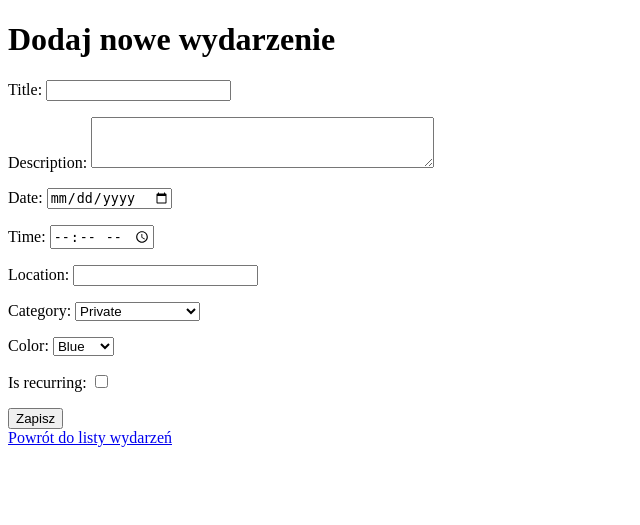
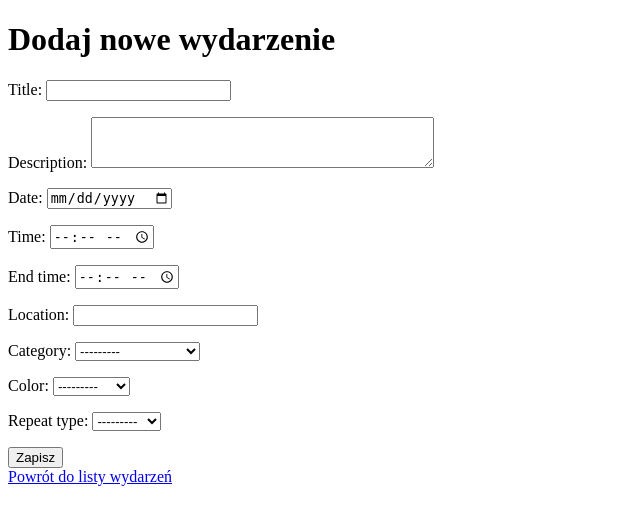
Before and after one commit to krzmac00/sumy, a Django app: page /add in a window 1280 px wide. Shown: the top 525 px of the page, without its empty margins (0-640 px from the left). Run offline with Django 5.2, Linux system fonts and the light colour scheme.

```diff
--- /dev/null
+++ b/mainapp/constants.py
@@ -0,0 +1,7 @@
+CATEGORY_COLORS = {
+    'important': '#FF0000',
+    'private': '#00FF00',
+    'exam': '#0000FF',
+    'club': '#FFFF00',
+    'university': '#FFA500',
+}
--- a/mainapp/forms.py
+++ b/mainapp/forms.py
@@ -1,7 +1,24 @@
 from django import forms
 from .models import Event
 
-# class EventForm(forms.ModelForm):
+
+class EventForm(forms.ModelForm):
+    class Meta:
+        model = Event
+        fields = '__all__'
+        widgets = {
+            'time': forms.TimeInput(attrs={'type': 'time'}),
+            'end_time': forms.TimeInput(attrs={'type': 'time'}),
+            'date': forms.DateInput(attrs={'type': 'date'}),
+            'end_date': forms.DateInput(attrs={'type': 'date'}),
+            'title': forms.TextInput(attrs={'class': 'form-control'}),
+            'description': forms.Textarea(attrs={'rows': 3}),
+            'category': forms.Select(attrs={'class': 'form-select'}),
+            'repeat_type': forms.Select(attrs={'class': 'form-control'}),
+        }
+
+
+        # class EventForm(forms.ModelForm):
 #     class Meta:
 #         model = Event
 #         fields = '__all__'
@@ -12,15 +29,3 @@ from .models import Event
 #             'end_date': forms.DateTimeInput(attrs={'type': 'datetime-local'}),
 #             'title': forms.Textarea(attrs={'rows': 3}),
 #         }
-
-
-class EventForm(forms.ModelForm):
-    class Meta:
-        model = Event
-        fields = '__all__'
-        widgets = {
-            'time': forms.TimeInput(attrs={'type': 'time'}),
-            'date': forms.DateInput(attrs={'type': 'date'}),
-            'title': forms.TextInput(attrs={'class': 'form-control'}),
-            'description': forms.Textarea(attrs={'rows': 3}),
-        }
--- a/mainapp/models.py
+++ b/mainapp/models.py
@@ -1,4 +1,7 @@
 from django.db import models
+from .constants import CATEGORY_COLORS
+from datetime import date, time, datetime
+from datetime import *
 
 CATEGORIES = [
     ('important', 'Important'),
@@ -14,22 +17,31 @@ REPEAT_TYPES = [
     ('monthly', 'Monthly'),
 ]
 
-COLORS = [
-    ('#FF0000', 'Red'),
-    ('#00FF00', 'Green'),
-    ('#0000FF', 'Blue'),
-    ('#FFFF00', 'Yellow'),
+REPEAT_TYPES = [
+    ('none', 'None'),
+    ('weekly', 'Weekly'),
+    ('monthly', 'Monthly'),
 ]
+
+def get_today():
+    return date.today()
 
 class Event(models.Model):
     title = models.CharField(max_length=200)
     description = models.TextField(blank=True)
     date = models.DateField()
+    end_time = models.TimeField(default=(datetime.combine(datetime.today(), datetime.min.time()) + timedelta(hours=1)).time())
     time = models.TimeField()
+    end_time = models.TimeField()
     location = models.CharField(max_length=200, blank=True)
-    category = models.CharField(max_length=20, choices=CATEGORIES, default='private')
-    color = models.CharField(max_length=7, choices=COLORS, default='#0000FF')
-    is_recurring = models.BooleanField(default=False)
+    category = models.CharField(max_length=20, choices=CATEGORIES)
+    color = models.CharField(max_length=10, choices=[(k, v) for k, v in CATEGORY_COLORS.items()]) ##choices=CATEGORY_COLORS
+    repeat_type = models.CharField(max_length=10, choices=REPEAT_TYPES)
+    #profile = models.ForeignKey(User, on_delete=models.CASCADE)
+
+    def save(self, *args, **kwargs):
+        self.color = CATEGORY_COLORS.get(self.category, '#808080')
+        super().save(*args, **kwargs)
 
     def __str__(self):
         return f"{self.title} ({self.date} {self.time})"
--- a/mainapp/views.py
+++ b/mainapp/views.py
@@ -3,6 +3,7 @@ from rest_framework.decorators import action
 from rest_framework.response import Response
 from datetime import date
 from .models import Event
+from .constants import CATEGORY_COLORS
 from .forms import EventForm
 from .serializers import EventSerializer
 from django.http import HttpResponse
@@ -37,6 +38,13 @@ class EventViewSet(viewsets.ModelViewSet):
         serializer = self.get_serializer(events, many=True)
         return Response(serializer.data)
 
+    def get_queryset(self):
+        profile_id = self.request.query_params.get('profile_id')
+        if profile_id:
+            return Event.objects.filter(profile_id=profile_id)
+        return Event.objects.all()
+
+
 
 @api_view(['GET'])
 def get_events_for_month(request):
@@ -46,17 +54,20 @@ def get_events_for_month(request):
     events_data = [{"title": event.title, "date": event.date} for event in events]
     return Response(events_data)
 
-
+# @login_required
 def add_event(request):
     if request.method == 'POST':
         form = EventForm(request.POST)
         if form.is_valid():
-            form.save()
+            event = form.save(commit=False)
+            event.profile = request.user
+            event.save()
             return redirect('event_list')
     else:
         form = EventForm()
     return render(request, 'add_event.html', {'form': form})
 
+
 def event_list(request):
     events = Event.objects.all().order_by('date', 'time')
-    return render(request, 'event_list.html', {'events': events})
+    return render(request, 'event_list.html', {'events': events, 'category_colors': CATEGORY_COLORS})
```
Also changed, not shown: mainapp/serializers.py (+17 -1 lines), mainapp/templates/event_list.html (+7 -7 lines), 1 other file.
